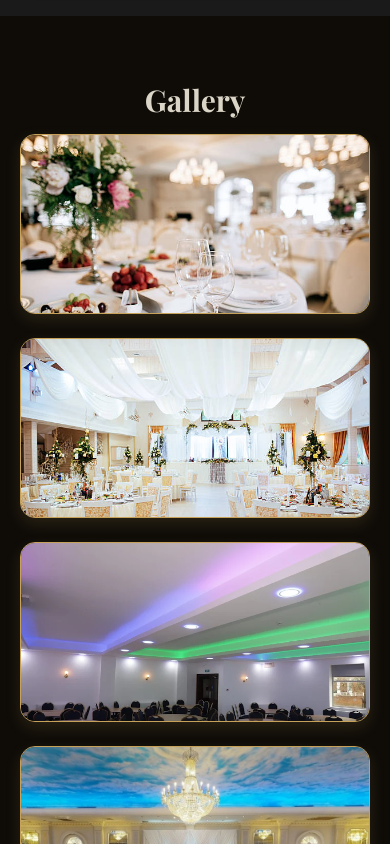
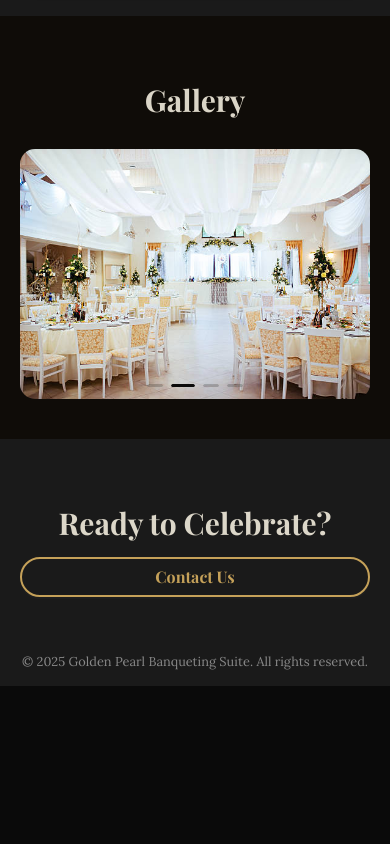
Before and after one commit to issakb/event-hall-template, a Next.js app: page / in a window 390 px wide. Shown: the part 1156-2000 px from the top of the page. After the commit the page ends 1842 px from the top, so only its background shows below. Built offline with nearby package versions, Linux system fonts and the light colour scheme; a web font is replaced by a local one.

Commit message:
Carousel for imgs

```diff
--- a/src/pages/index.tsx
+++ b/src/pages/index.tsx
@@ -1,5 +1,6 @@
 import { Button, Layout, Menu, Row, Col, Typography, Card } from 'antd';
 import styles from '../styles/Home.module.css';
+import { Carousel } from 'antd';
 
 const { Header, Content, Footer } = Layout;
 const { Title, Paragraph } = Typography;
@@ -75,17 +76,17 @@ export default function Home() {
           <Title level={2} className={styles.galleryTitle}>
             Gallery
           </Title>
-          <Row gutter={[24, 24]} justify="center">
+          <Carousel autoplay className={styles.galleryCarousel}>
             {galleryImages.map((src) => (
-              <Col key={src} xs={24} sm={12} md={6}>
-                <Card
-                  hoverable
-                  cover={<img alt="Gallery image" src={src} className={styles.galleryImage} />}
-                  className={styles.galleryCard}
+              <div key={src}>
+                <img
+                  src={src}
+                  alt="Gallery"
+                  className={styles.carouselImage}
                 />
-              </Col>
+              </div>
             ))}
-          </Row>
+          </Carousel>
         </section>
 
         <section className={styles.ctaSection}>
--- a/src/styles/Home.module.css
+++ b/src/styles/Home.module.css
@@ -8,7 +8,7 @@
 }
 
 .header {
-  background-color: #000;
+  background-color: #0f0c08; /* changed from #000 to match palette */
   border-bottom: 2px solid #c5a159; /* subtle gold */
   display: flex;
   align-items: center;
@@ -82,7 +82,7 @@
 .ctaButton {
   background-color: #c5a159;
   border: none;
-  color: #111;
+  color: #0f0c08; /* changed from #111 to match dark black */
   font-weight: 600;
   padding: 12px 40px;
   border-radius: 30px;
@@ -94,7 +94,7 @@
 
 .ctaButton:hover {
   background-color: #e0c77d;
-  color: #111;
+  color: #0f0c08;
 }
 
 /* About Section */
@@ -102,7 +102,7 @@
 .aboutSection {
   padding: 50px;
   background-color: #1a1a1a;
-  color: #FFD700;
+  color: #c5a159; /* changed from #FFD700 to muted gold */
   display: flex;
   flex-direction: row;
   align-items: center;
@@ -139,7 +139,7 @@
 
 .gallerySection {
   padding: 60px 50px;
-  background-color: #0f0c08;
+  background-color: #0f0c08; /* changed from #2b2215 for consistency */
   color: #c5a159;
   text-align: center;
 }
@@ -204,7 +204,7 @@
 
 .ctaButtonSecondary:hover {
   background-color: #c5a159;
-  color: #111;
+  color: #0f0c08;
   border-color: #c5a159;
 }
 
@@ -212,8 +212,8 @@
 
 .footer {
   text-align: center;
-  background-color: #000;
-  color: #666;
+  background-color: #1a1a1a; /* changed from #3a3122 to darker charcoal */
+  color: #888; /* muted gray */
   padding: 20px 0;
   font-size: 0.9rem;
   font-family: 'Lora', serif;
@@ -267,7 +267,6 @@
     text-align: center;
   }
 
-
   .aboutText {
     max-width: 90%;
     margin: 0 auto;
@@ -309,3 +308,23 @@
     font-size: 0.8rem;
   }
 }
+
+/* Additional Carousel styles */
+
+.galleryCarousel {
+  margin-top: 30px;
+  max-width: 100%;
+}
+
+.carouselImage {
+  width: 100%;
+  height: 400px;
+  object-fit: cover;
+  border-radius: 15px;
+}
+
+@media (max-width: 768px) {
+  .carouselImage {
+    height: 250px;
+  }
+}
```
